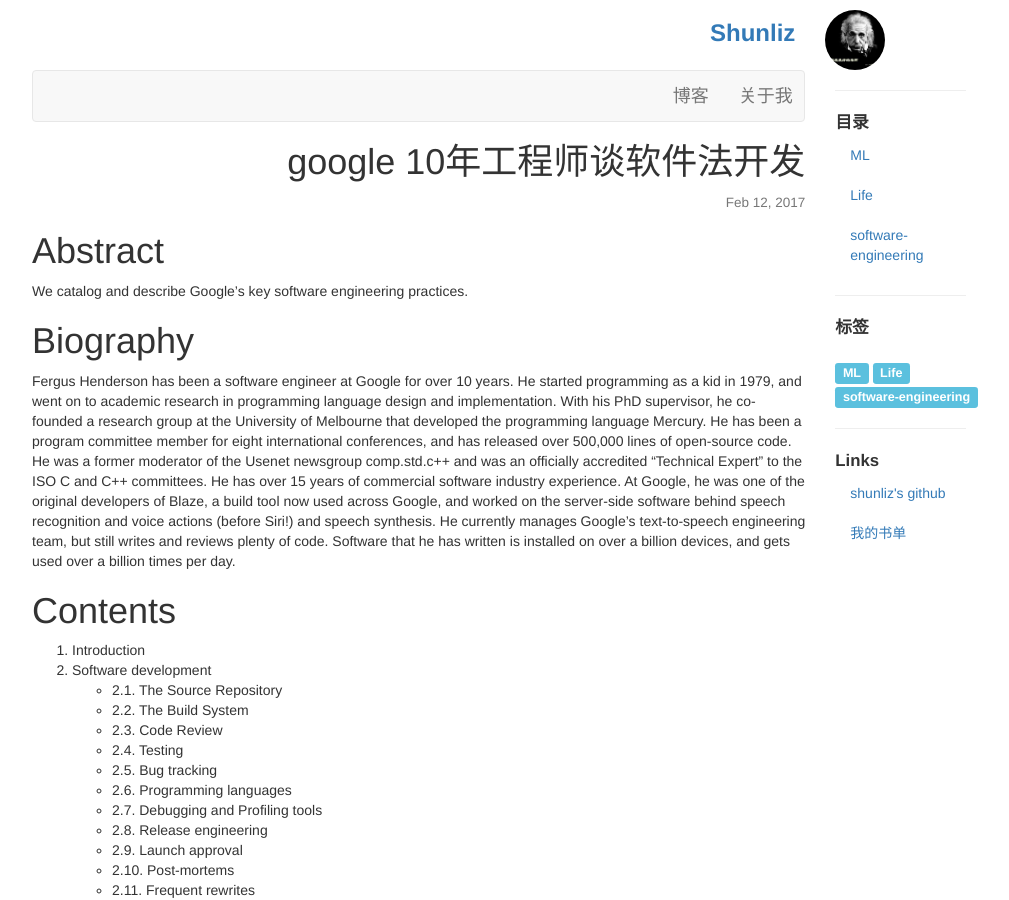
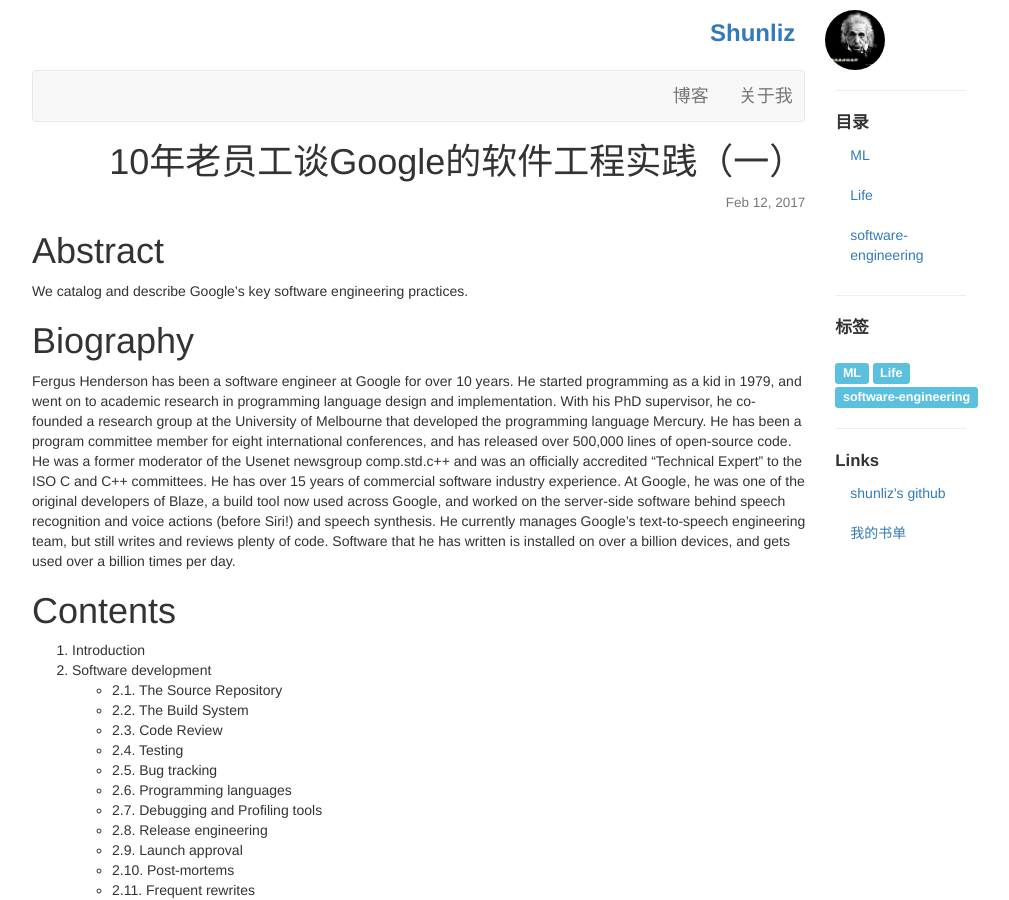
Before and after one commit to shunliz/shunliz.github.io, a Jekyll site: the page built from _posts/2017-02-13-ten-year-old-googler-1.markdown, in a window 1280 px wide and 900 px high. Shown: the whole window, without its empty margins (141-1150 px from the left). Built offline with Jekyll 4.4.1, drawn with Linux system fonts in a browser that asks for light colours.

Commit message:
fix title problem

```diff
--- a/_posts/2017-02-13-ten-year-old-googler-1.markdown
+++ b/_posts/2017-02-13-ten-year-old-googler-1.markdown
@@ -1,6 +1,6 @@
 ---
 layout: post
-title:  "google 10年工程师谈软件法开发"
+title:  "10年老员工谈Google的软件工程实践（一）"
 date:   2017-02-11 19:24:09 -0800
 categories: Life
 tags: Life
```
